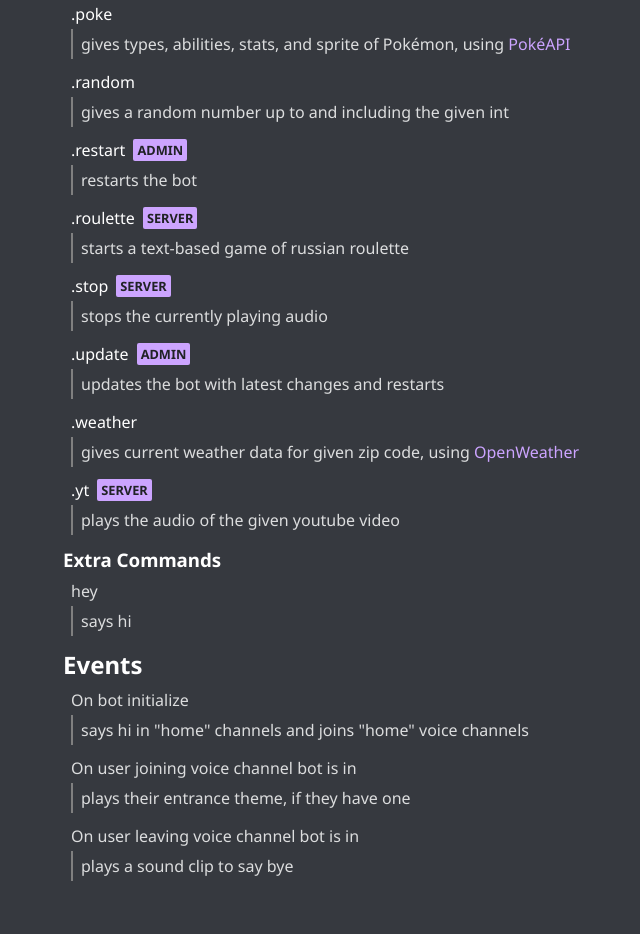
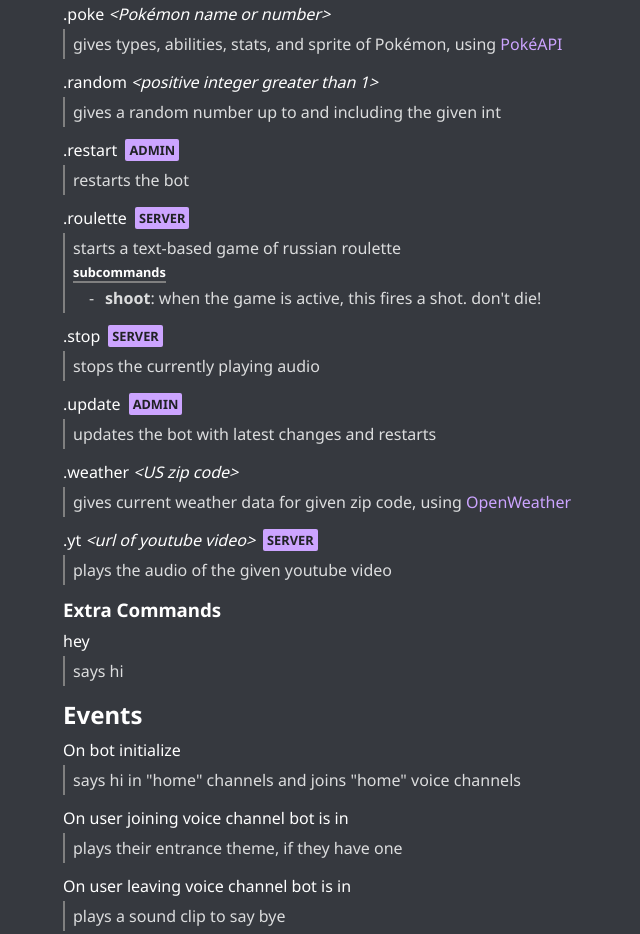
Before and after one commit to mattpilla/Lilith, a website: page site/index.html in a window 1280 px wide. Shown: the part 673-1607 px from the top of the page, without its empty margins (143-783 px from the left). Drawn offline with nearby package versions, Linux system fonts and the light colour scheme.

Commit message:
usage and subcommands

```diff
--- a/scripts/site/styles.scss
+++ b/scripts/site/styles.scss
@@ -5,6 +5,13 @@ $color: #dcddde;
 $bold-color: #fff;
 $banner-bg-color: #202225;
 $code-bg-color: #333;
+$grey-line-color: #808080;
+$highlight-speed: .3s;
+
+@mixin bold {
+    font-weight: bold;
+    color: $bold-color;
+}
 
 html,
 body,
@@ -39,9 +46,20 @@ code {
 }
 
 h1, h2, h3, h4, h5, h6 {
+    @include bold;
     margin: 8px 0;
-    font-weight: bold;
-    color: $bold-color;
+}
+
+ul {
+    margin: 0;
+    padding: 0 0 0 32px;
+    list-style-type: none;
+    > li:before {
+        display: inline-block;
+        content: "-";
+        width: 1rem;
+        margin-left: -1rem;
+    }
 }
 
 #app {
@@ -67,9 +85,8 @@ h1, h2, h3, h4, h5, h6 {
     }
 
     .name {
-        color: $bold-color;
+        @include bold;
         font-size: 1.2rem;
-        font-weight: bold;
         margin-left: $avatar-size + 2 * $avatar-border + 16px;
     }
 }
@@ -88,7 +105,6 @@ h1, h2, h3, h4, h5, h6 {
 
 .command {
     margin-bottom: 12px;
-    margin-left: 8px;
     &:hover .command__body {
         border-left-color: $primary;
     }
@@ -102,8 +118,24 @@ h1, h2, h3, h4, h5, h6 {
     }
     &__body {
         padding: 4px 8px;
-        border-left: 2px solid grey;
-        transition: border-left-color .3s;
+        border-left: 2px solid $grey-line-color;
+        transition: border-left-color $highlight-speed;
+    }
+}
+
+.subcommand {
+    display: flex;
+    flex-direction: column;
+    &:hover .subcommand__title {
+        border-bottom-color: $primary;
+    }
+    &__title {
+        @include bold;
+        align-self: flex-start;
+        font-size: 0.8rem;
+        margin: 4px 0;
+        border-bottom: 2px solid $grey-line-color;
+        transition: border-bottom-color $highlight-speed;
     }
 }
 
--- a/site/index.html
+++ b/site/index.html
@@ -26,7 +26,9 @@
                         v-for="command in commands"
                         class="command">
                         <div class="command__header">
-                            <span class="command__title">.{{command.name}}</span>
+                            <span class="command__title">
+                                .{{command.name}} <i v-if="command.usage">{{command.usage}}</i>
+                            </span>
                             <span
                                 v-if="command.adminOnly"
                                 title="Only the bot's admins can use this command."
@@ -42,13 +44,23 @@
                         </div>
                         <div class="command__body">
                             <span v-html="command.description"></span>
+                            <div v-if="command.subcommands" class="subcommand">
+                                <span class="subcommand__title">subcommands</span>
+                                <ul>
+                                    <li v-for="subcommand in command.subcommands">
+                                        <b>{{subcommand.name}}</b>: <span>{{subcommand.description}}</span>
+                                    </li>
+                                </ul>
+                            </div>
                         </div>
                     </div>
                     <h3>Extra Commands</h3>
                     <div
                         v-for="command in extraCommands"
                         class="command">
-                        <div class="command__header">{{command.name}}</div>
+                        <div class="command__header">
+                            <span class="command__title">{{command.name}}</span>
+                        </div>
                         <div class="command__body">
                             <span v-html="command.description"></span>
                         </div>
@@ -57,7 +69,9 @@
                     <div
                         v-for="event in events"
                         class="command">
-                        <div class="command__header">{{event.name}}</div>
+                        <div class="command__header">
+                            <span class="command__title">{{event.name}}</span>
+                        </div>
                         <div class="command__body">
                             <span v-html="event.description"></span>
                         </div>
```
Also changed, not shown: site/styles.css.
